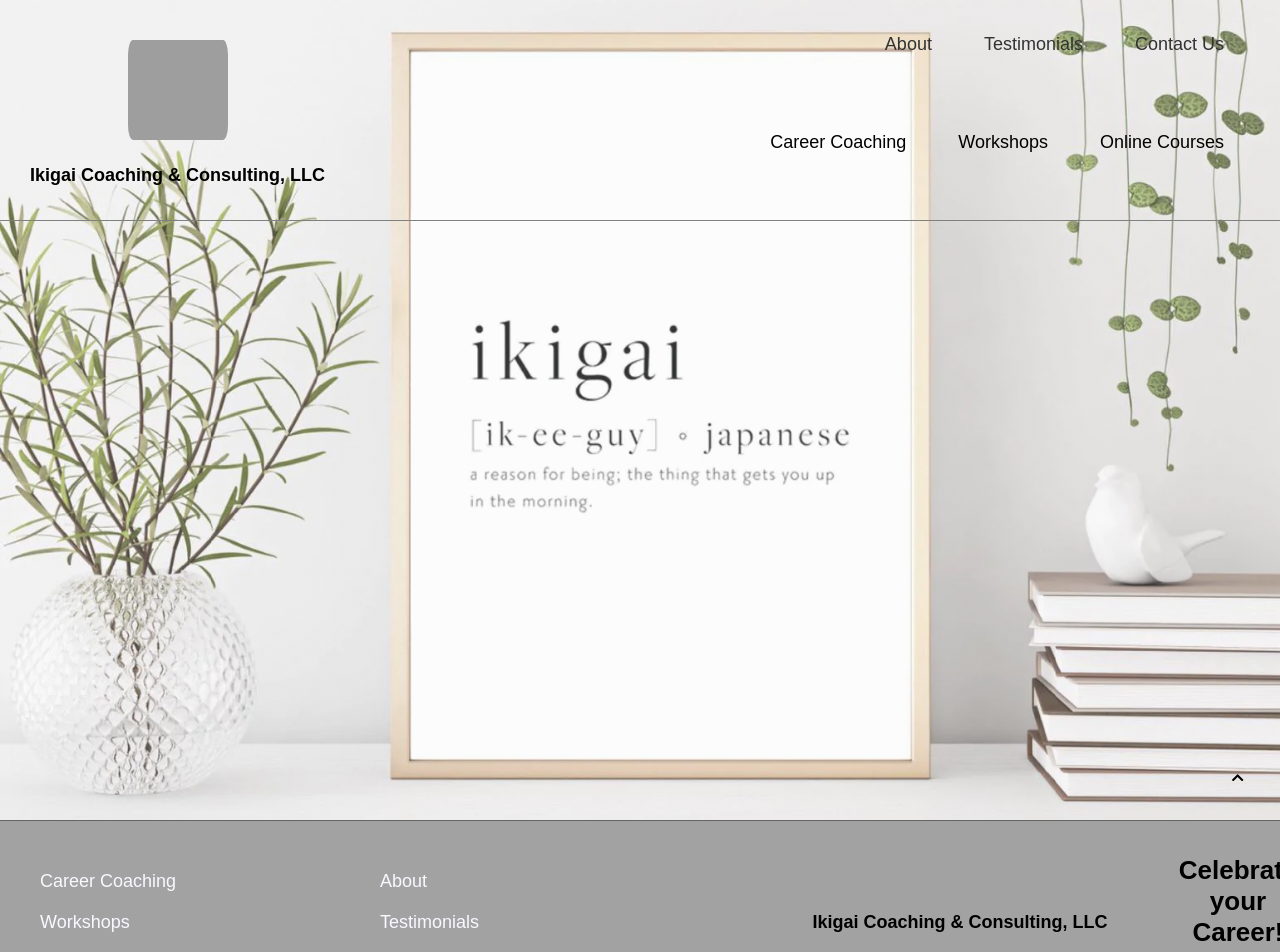
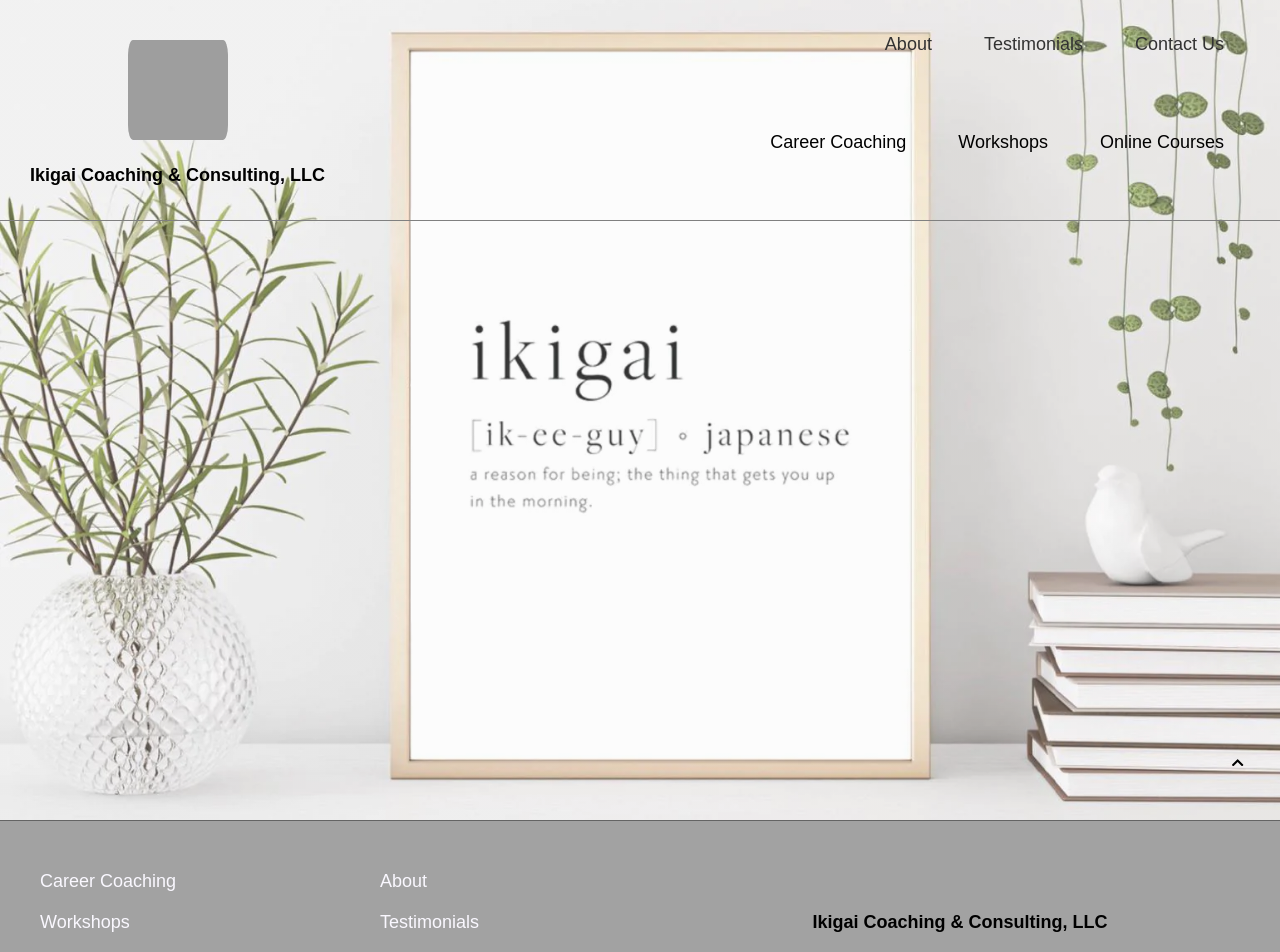
Before and after one commit to Ikigai-Coaching-Consulting-LLC/Ikigai-Coaching-Consulting-LLC, a Next.js app: page / in a window 1280 px wide. Shown: the top 952 px of the page. Built offline with nearby package versions, Linux system fonts and the light colour scheme; grey boxes are pictures that could not be loaded.

Commit message:
adding basic nav to chatbot and some styling changes

```diff
--- a/components/ChatBot/ChatBot.style.tsx
+++ b/components/ChatBot/ChatBot.style.tsx
@@ -9,9 +9,9 @@ export const ChatBotDiv = styled.div<CBDiv>`
     right: 10px;
     bottom: 10px;
     background: ${props => props.chatBotState ? "#C4C3D0" : "transparent"};
-    height: ${props => props.chatBotState ? "300px" : "5%"};
-    width: ${props => props.chatBotState ? "200px" : "5%"};
-    transition: 0.3s;
+    height: ${props => props.chatBotState ? "300px" : ""};
+    width: ${props => props.chatBotState ? "200px" : ""};
+    transition: .4s ease-in-out;
     border-radius:  ${props => props.chatBotState ? "10px" : ""};
 `
 export const IconWrapper = styled.div<CBDiv> `
@@ -20,21 +20,36 @@ export const IconWrapper = styled.div<CBDiv> `
     border-radius:  ${props => props.chatBotState ? "5px 5px 0 0" : "50%"};
     padding: ${props => props.chatBotState ? "10px" : "20px"};
     background-color: "transparent";
+    cursor: pointer;
+
     &:hover {
-        background-color: ${props => props.chatBotState ? "#F6F2E8" : "#C4C3D0"};
+        background: ${props => props.chatBotState ? "rgba(250,250,250,.6)" : "rgba(100,100,100,.6)"};
     }
-    z-index: 99;
 `
-export const Content = styled.div `
-    display: grid;
+export const Content = styled.div<CBDiv> `
     justify-content: center;
     align-items: center;
+    display: ${props => props.chatBotState ? "grid" : "none"};
 
 `
 export const Title = styled.h3 `
-    font-size: 26px;
+    font-size: 18px;
+    width: 80%;
     margin: 10px auto;
-    margin-top: 50px;
     text-align: center;
 
+
 `
+
+export const NavLink = styled.button `
+    border: none;
+    background: transparent;
+    padding: 10px 20px;
+    width: 100%;
+    text-align: center;
+    cursor: pointer;
+
+    &:hover {
+        background: rgba(250,250,250,.6);
+    }
+`
--- a/components/ChatBot/ChatBot.tsx
+++ b/components/ChatBot/ChatBot.tsx
@@ -1,8 +1,9 @@
+import Router from "next/router";
 import React from "react";
 import { useState, useEffect } from 'react';
 import { Icon } from "../Icon/Icon";
 
-import { ChatBotDiv, Title, Content, IconWrapper } from './ChatBot.style';
+import { ChatBotDiv, Title, Content, IconWrapper, NavLink } from './ChatBot.style';
 
 export const ChatBot = () => {
 
@@ -17,18 +18,23 @@ export const ChatBot = () => {
     //     return () => clearTimeout(chatBotTimer);
     // }, []);
 
-    const handleClick = () => {
-        setChatBotState(!chatBotState)
-        setButtonEnabled(!buttonDisabled);
+    const handleClick = (string?: string) => {
+        if(string){
+            Router.push(string)
+        } else {
+            setChatBotState(!chatBotState)
+            setButtonEnabled(!buttonDisabled);
+        }
     }
 
     return (
-        <ChatBotDiv chatBotState={chatBotState} onClick={handleClick}>
-            <IconWrapper chatBotState={chatBotState}>
-                <Icon chatBotState={chatBotState} setChatBotState={setChatBotState} buttonDisabled={buttonDisabled}/>
+        <ChatBotDiv chatBotState={chatBotState} >
+            <IconWrapper chatBotState={chatBotState} onClick={() => handleClick()}>
+                <Icon  chatBotState={chatBotState} setChatBotState={setChatBotState} buttonDisabled={buttonDisabled}/>
             </IconWrapper>
-            <Content>
+            <Content chatBotState={chatBotState}>
                 <Title>Celebrate your Career!</Title>
+                <NavLink onClick={() => handleClick('/contact')}>Contact Us!</NavLink>
             </Content>
 
         </ChatBotDiv>
--- a/components/Icon/Icon.style.tsx
+++ b/components/Icon/Icon.style.tsx
@@ -16,5 +16,6 @@ export const IconButton = styled.button<IconBtn>`
     background-color: transparent;
     border: none;
     margin: 0 auto;
+    z-index: -1;
 
 `
```
